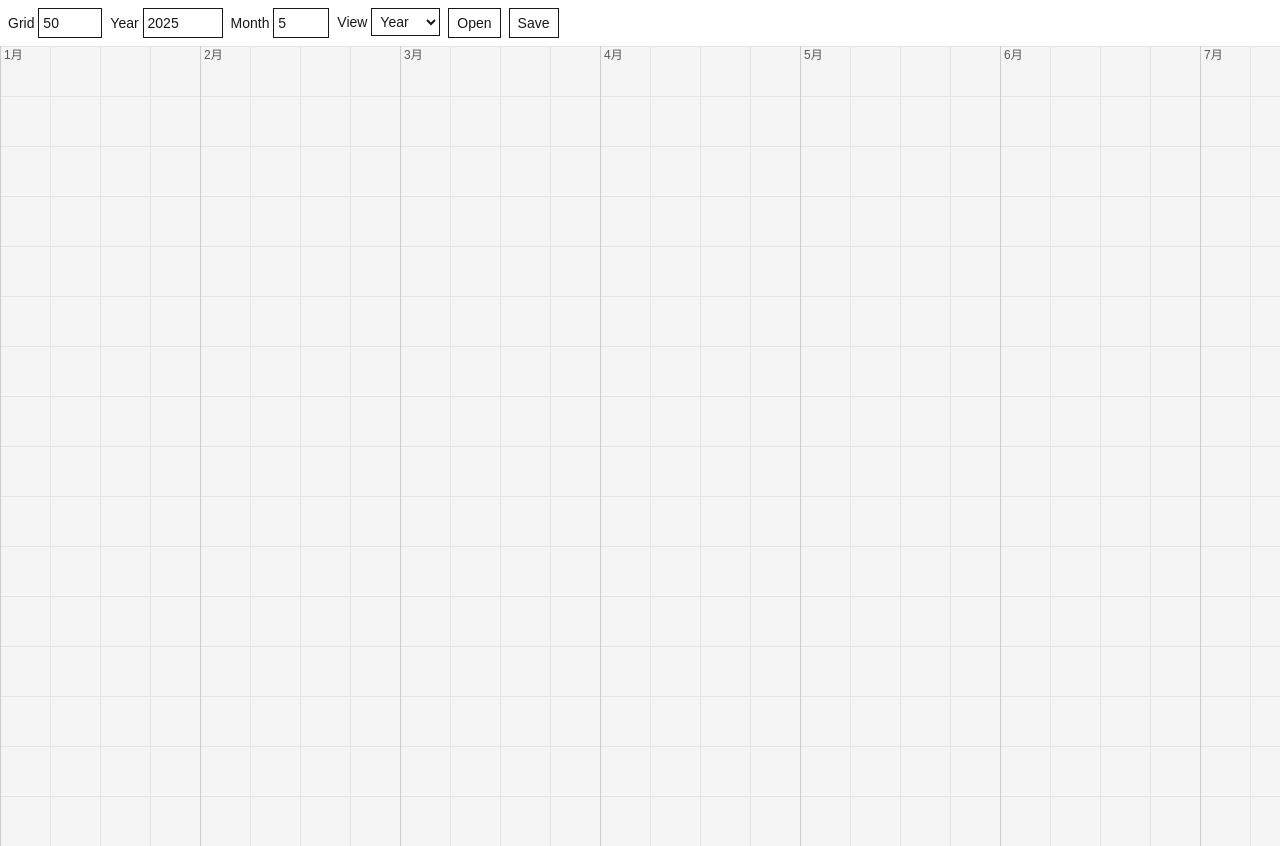
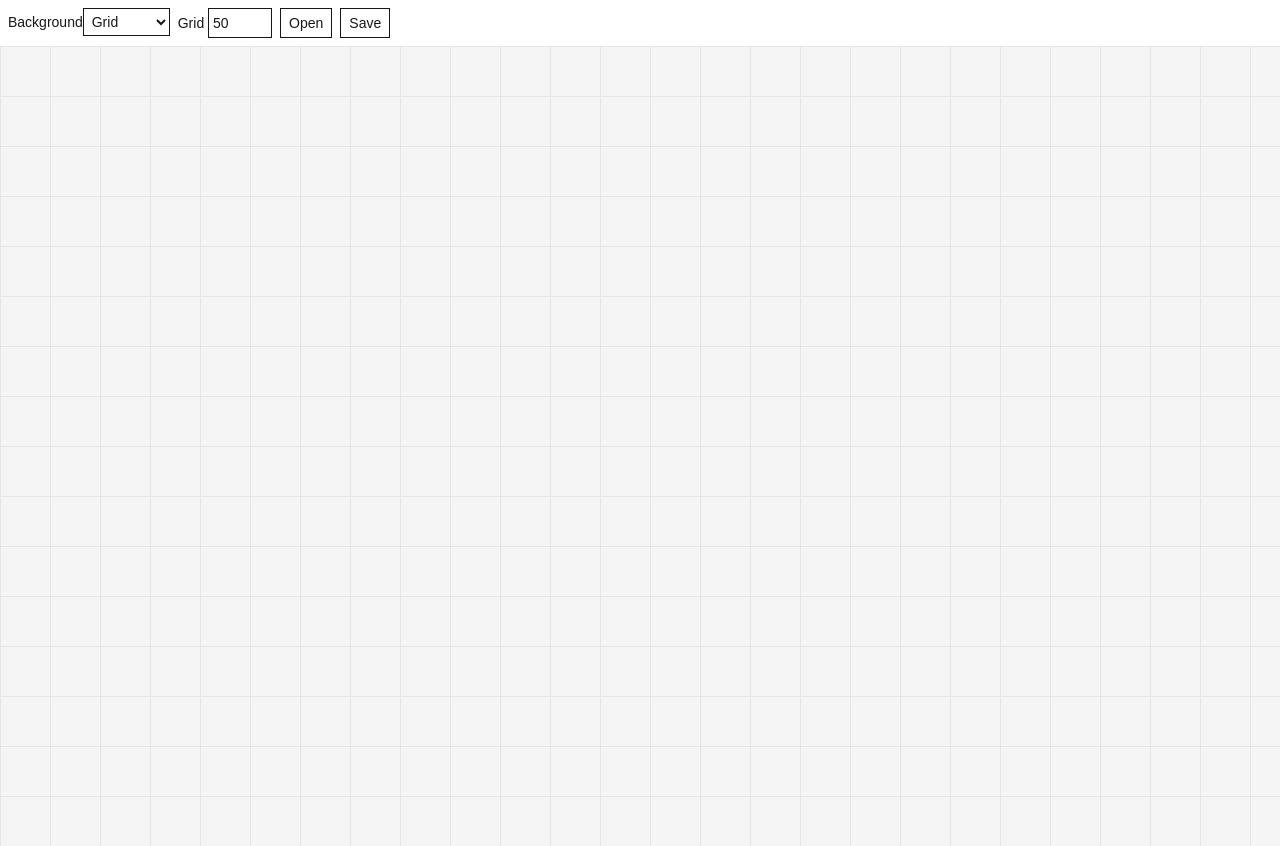
Before and after one commit to conductcellox3/my_ideacloud_electron, a Next.js app: page / in a window 1280 px wide. Built offline with nearby package versions, Linux system fonts and the light colour scheme.

Commit message:
Add background options menu

```diff
--- a/src/components/DiagramCanvas.tsx
+++ b/src/components/DiagramCanvas.tsx
@@ -31,10 +31,10 @@ export default function DiagramCanvas() {
   const containerRef = useRef<HTMLDivElement>(null)
   const [gridSize, setGridSize] = useState(50)
   const [scale, setScale] = useState(1)
-  const [view, setView] = useState<'year'|'month'|'week'>('year')
-  const [year, setYear] = useState(new Date().getFullYear())
-  const [month, setMonth] = useState(new Date().getMonth()+1)
-  const [week, setWeek] = useState(1)
+  const [background, setBackground] = useState<'grid' | 'calendar' | 'swot'>('grid')
+  const [calendarYear, setCalendarYear] = useState(new Date().getFullYear())
+  const [calendarMonth, setCalendarMonth] = useState(new Date().getMonth() + 1)
+  const [calendarSpan, setCalendarSpan] = useState(1)
 
   const escapeXml = (text: string) =>
     text.replace(/&/g, '&amp;').replace(/</g, '&lt;').replace(/>/g, '&gt;');
@@ -93,44 +93,47 @@ export default function DiagramCanvas() {
     }
   }
 
-  const scheduleLines = () => {
+  const backgroundElements = () => {
+    if (background === 'calendar') {
       const width = 200
       const items: JSX.Element[] = []
-    if (view === 'year') {
-      for (let i = 0; i < 12; i++) {
-        const x = i * width
+      let x = 0
+      let y = calendarYear
+      let m = calendarMonth
+      for (let i = 0; i < calendarSpan; i++) {
+        const days = new Date(y, m, 0).getDate()
         items.push(
-          <div key={`l${i}`} style={{position:'absolute', left:x, top:0, bottom:0, width:1, background:'#ccc'}} />
+          <div key={`label-${y}-${m}`} style={{position:'absolute', left:x + 4, top:0, fontSize:12, color:'#555'}}>{`${y}/${m}`}</div>
+        )
+        for (let d = 0; d < days; d++) {
+          const px = x + d * width
+          items.push(
+            <div key={`l${y}-${m}-${d}`} style={{position:'absolute', left:px, top:0, bottom:0, width:1, background:'#ccc'}} />
           )
           items.push(
-          <div key={`t${i}`} style={{position:'absolute', left:x + 4, top:0, fontSize:12, color:'#555'}}>{i+1}月</div>
+            <div key={`t${y}-${m}-${d}`} style={{position:'absolute', left:px + 4, top:16, fontSize:12, color:'#555'}}>{d + 1}</div>
           )
         }
-    } else if (view === 'month') {
-      const days = new Date(year, month, 0).getDate()
-      for (let i = 0; i < days; i++) {
-        const x = i * width
+        x += days * width
         items.push(
-          <div key={`l${i}`} style={{position:'absolute', left:x, top:0, bottom:0, width:1, background:'#ccc'}} />
+          <div key={`end-${y}-${m}`} style={{position:'absolute', left:x, top:0, bottom:0, width:2, background:'#888'}} />
         )
-        items.push(
-          <div key={`t${i}`} style={{position:'absolute', left:x + 4, top:0, fontSize:12, color:'#555'}}>{i+1}日</div>
-        )
-      }
-    } else if (view === 'week') {
-      for (let i = 0; i < 7; i++) {
-        const x = i * width
-        const date = new Date(year, month - 1, (week - 1) * 7 + i + 1)
-        const label = `${date.getMonth()+1}/${date.getDate()}`
-        items.push(
-          <div key={`l${i}`} style={{position:'absolute', left:x, top:0, bottom:0, width:1, background:'#ccc'}} />
-        )
-        items.push(
-          <div key={`t${i}`} style={{position:'absolute', left:x + 4, top:0, fontSize:12, color:'#555'}}>{label}</div>
-        )
-      }
+        m++
+        if (m > 12) { m = 1; y++ }
       }
       return items
+    }
+    if (background === 'swot') {
+      return [
+        <div key="v" style={{position:'absolute', left:'50%', top:0, bottom:0, width:1, background:'#ccc'}} />,
+        <div key="h" style={{position:'absolute', top:'50%', left:0, right:0, height:1, background:'#ccc'}} />,
+        <div key="s" style={{position:'absolute', left:'25%', top:'25%', transform:'translate(-50%,-50%)', fontSize:16, fontWeight:'bold', color:'#555'}}>Strengths</div>,
+        <div key="w" style={{position:'absolute', left:'75%', top:'25%', transform:'translate(-50%,-50%)', fontSize:16, fontWeight:'bold', color:'#555'}}>Weaknesses</div>,
+        <div key="o" style={{position:'absolute', left:'25%', top:'75%', transform:'translate(-50%,-50%)', fontSize:16, fontWeight:'bold', color:'#555'}}>Opportunities</div>,
+        <div key="t" style={{position:'absolute', left:'75%', top:'75%', transform:'translate(-50%,-50%)', fontSize:16, fontWeight:'bold', color:'#555'}}>Threats</div>,
+      ]
+    }
+    return null
   }
 
   const addShape = (
@@ -247,11 +250,23 @@ export default function DiagramCanvas() {
   return (
     <div>
       <div className="p-2 flex gap-2 text-sm">
+        <label>Background
+          <select className="border p-1" value={background} onChange={e => setBackground(e.target.value as 'grid'|'calendar'|'swot')}>
+            <option value="grid">Grid</option>
+            <option value="calendar">Calendar</option>
+            <option value="swot">SWOT</option>
+          </select>
+        </label>
+        {background === 'grid' && (
           <label>Grid <input className="border p-1 w-16" type="number" value={gridSize} onChange={e => setGridSize(parseInt(e.target.value) || 1)} /></label>
-        <label>Year <input className="border p-1 w-20" type="number" value={year} onChange={e => setYear(parseInt(e.target.value) || year)} /></label>
-        <label>Month <input className="border p-1 w-14" type="number" value={month} onChange={e => setMonth(parseInt(e.target.value) || month)} /></label>
-        <label>View <select className="border p-1" value={view} onChange={e => setView(e.target.value as 'year'|'month'|'week')}> <option value="year">Year</option> <option value="month">Month</option> <option value="week">Week</option> </select></label>
-        {view==='week' && (<input className="border p-1 w-14" type="number" value={week} onChange={e => setWeek(parseInt(e.target.value) || week)} />)}
+        )}
+        {background === 'calendar' && (
+          <>
+            <label>Year <input className="border p-1 w-20" type="number" value={calendarYear} onChange={e => setCalendarYear(parseInt(e.target.value) || calendarYear)} /></label>
+            <label>Month <input className="border p-1 w-14" type="number" value={calendarMonth} onChange={e => setCalendarMonth(parseInt(e.target.value) || calendarMonth)} /></label>
+            <label>Months <input className="border p-1 w-14" type="number" min={1} max={3} value={calendarSpan} onChange={e => setCalendarSpan(Math.min(3, Math.max(1, parseInt(e.target.value) || 1)))} /></label>
+          </>
+        )}
         <button className="border px-2" onClick={openDiagram}>Open</button>
         <button className="border px-2" onClick={saveDiagram}>Save</button>
       </div>
@@ -266,11 +281,13 @@ export default function DiagramCanvas() {
         style={{
           transform: `scale(${scale})`,
           transformOrigin: '0 0',
-          backgroundImage: `linear-gradient(to right, #e5e5e5 1px, transparent 1px), linear-gradient(to bottom, #e5e5e5 1px, transparent 1px)`,
+          backgroundImage: background === 'grid'
+            ? `linear-gradient(to right, #e5e5e5 1px, transparent 1px), linear-gradient(to bottom, #e5e5e5 1px, transparent 1px)`
+            : undefined,
           backgroundSize: `${gridSize}px ${gridSize}px`
         }}
       >
-        {scheduleLines()}
+        {backgroundElements()}
         <svg className="absolute inset-0 pointer-events-none">
         {lines.map(line => {
           const from = shapes.find(s => s.id===line.from)
```
Lines whose indentation alone changed are shown as unchanged.
